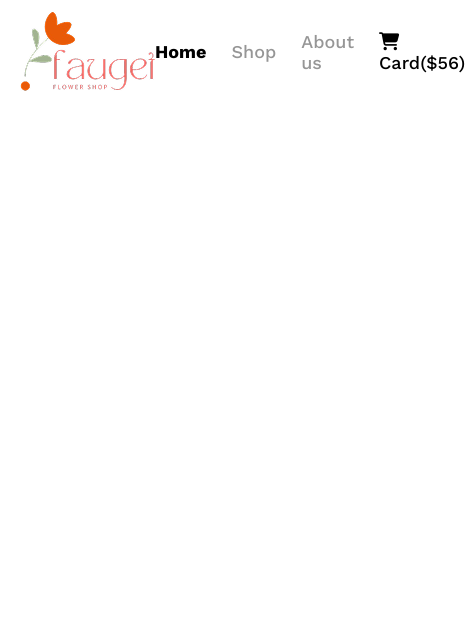
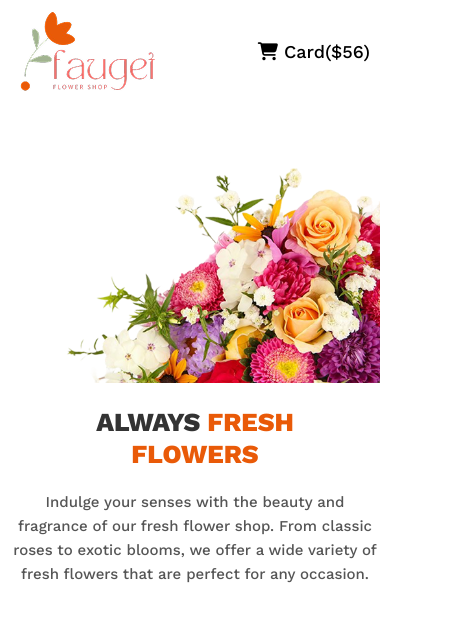
Before and after one commit to siamweb17/my-assignment-02, a plain HTML site: page index.html in a window 390 px wide. Shown: the whole page, 465 px wide, since content can reach past the window. Drawn offline with nearby package versions, Linux system fonts and the light colour scheme.

Commit message:
added index.html and style.css file

```diff
--- a/index.html
+++ b/index.html
@@ -29,6 +29,24 @@
         </nav>
 
     </header>
+<main>
+  <section class="hero-section">
+    <div class="hero-content">
+      <h2 class="hero-heading">
+        ALWAYS <span class="highlight">FRESH <br> FLOWERS</span>
+      </h2>
+      <p class="hero-description">
+        Indulge your senses with the beauty and fragrance of our fresh flower shop. From classic roses to exotic blooms, we offer a wide variety of fresh flowers that are perfect for any occasion.
+      </p>
+    </div>
+
+    <div class="hero-image">
+      <img src="pic/hero-flower.png" alt="Fresh Flowers" />
+    </div>
+  </section>
+
+
+</main>
     <body>
 
     </body>
--- a/style.css
+++ b/style.css
@@ -59,3 +59,137 @@
 .nav-links li.card a {
   color: #000;
 }
+
+
+/* ============ Hero Section ============ */
+.hero-section {
+  max-width: 1200px;
+  margin: 40px auto;
+  padding: 20px;
+  display: flex;
+  align-items: center;
+  justify-content: space-between;
+  gap: 40px;
+  flex-wrap: wrap;
+}
+
+.hero-content {
+  flex: 1;
+  min-width: 280px;
+}
+
+.hero-heading {
+  font-size: 56px;
+  font-weight: 800;
+  color: #333;
+  margin-bottom: 20px;
+  line-height: 1.2;
+}
+
+.hero-heading .highlight {
+  color: #E95A08;
+}
+
+.hero-description {
+  font-size: 18px;
+  color: #555;
+  line-height: 1.6;
+  max-width: 400px;
+}
+
+.hero-image {
+  flex: 1;
+  min-width: 280px;
+  text-align: center;
+}
+
+.hero-image img {
+  max-width: 100%;
+  height: auto;
+  object-fit: cover;
+}
+
+
+
+
+
+
+
+
+
+
+
+
+
+
+
+
+
+
+
+
+
+
+
+
+
+
+
+
+
+
+
+
+
+
+
+
+
+
+
+
+
+
+
+
+/* ✅ Responsive for 576px */
+@media (max-width: 576px) {
+  .nav-links li {
+    display: none;
+  }
+
+  .nav-links li.card {
+    display: block;
+  }
+}
+/* ============ Responsive Hero ============ */
+@media (max-width: 576px) {
+  .hero-section {
+    flex-direction: column-reverse;
+    text-align: center;
+  }
+
+  .hero-heading {
+    font-size: 32px;
+  }
+
+  .hero-description {
+    font-size: 16px;
+    max-width: 100%;
+  }
+}
+
+@media (max-width: 576px) {
+  .hero-heading {
+    font-size: 26px;
+  }
+
+  .hero-section {
+    padding: 10px;
+    gap: 20px;
+  }
+
+  .hero-description {
+    font-size: 15px;
+  }
+}
```
